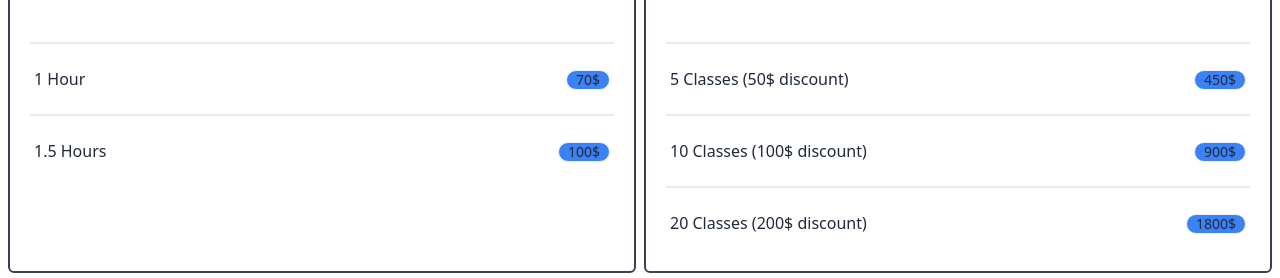
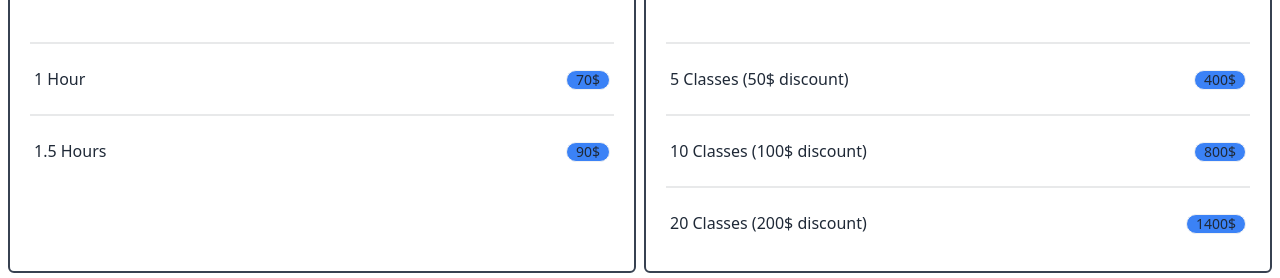
Before and after one commit to localhost5001/checkdriving, a Nuxt app: page / in a window 1280 px wide. Shown: the part 1019-1297 px from the top of the page. Built offline with nearby package versions, Linux system fonts and the light colour scheme.

Commit message:
rollback pricing for packages and 1.5 hour class

```diff
--- a/components/pricing.vue
+++ b/components/pricing.vue
@@ -31,16 +31,16 @@ const cards: PricingCardViewModel[] = [
     title: 'Individual classes',
     rates: [
       { amount: 70, description: '1 Hour' },
-      { amount: 100, description: '1.5 Hours' }
+      { amount: 90, description: '1.5 Hours' }
     ],
   },
   {
     title: 'Packages (Each Class is 1.5 Hours)',
     rates: [
-      { amount: 450, description: '5 Classes (50$ discount)' },
-      { amount: 900, description: '10 Classes (100$ discount)' },
-      { amount: 1800, description: '20 Classes (200$ discount)' },
-    ],
+      { amount: 400, description: '5 Classes (50$ discount)' },
+      { amount: 800, description: '10 Classes (100$ discount)' },
+      { amount: 1400, description: '20 Classes (200$ discount)' },
+    ]
   },
 ]
 
```
